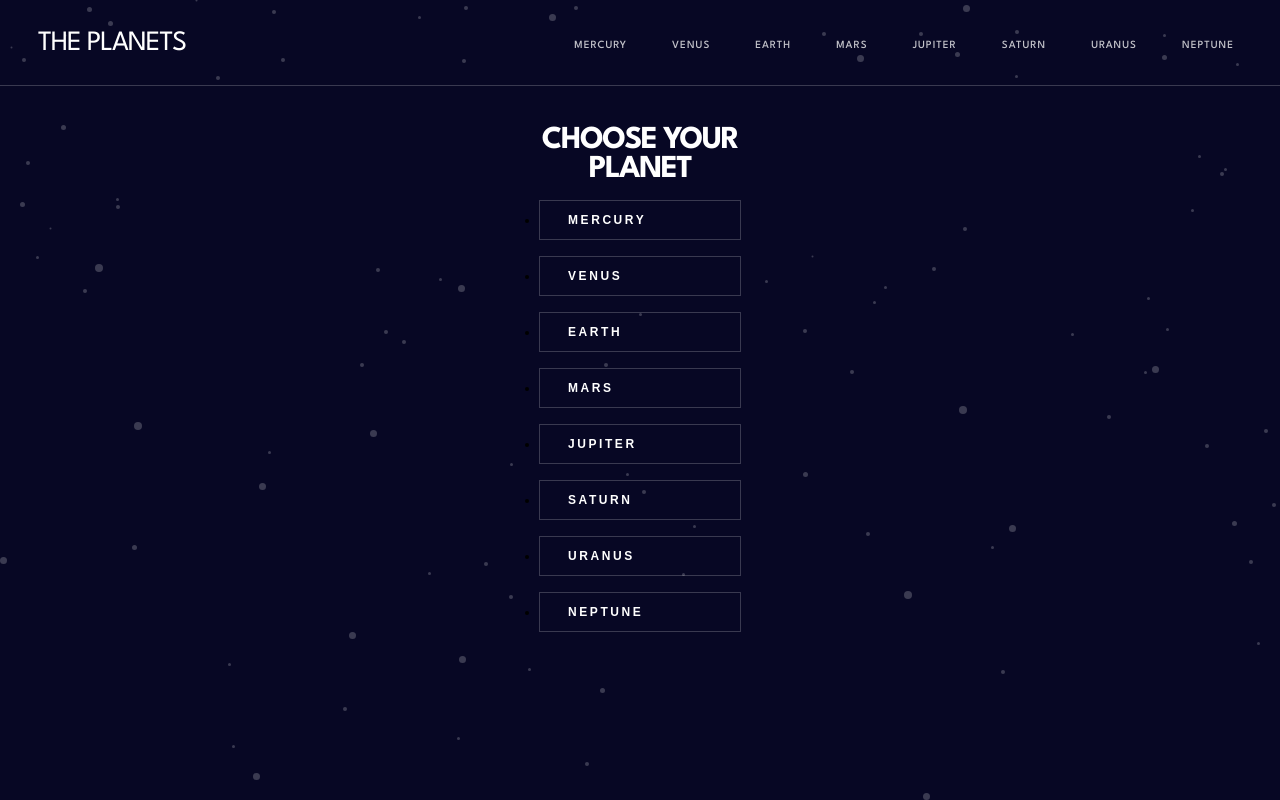
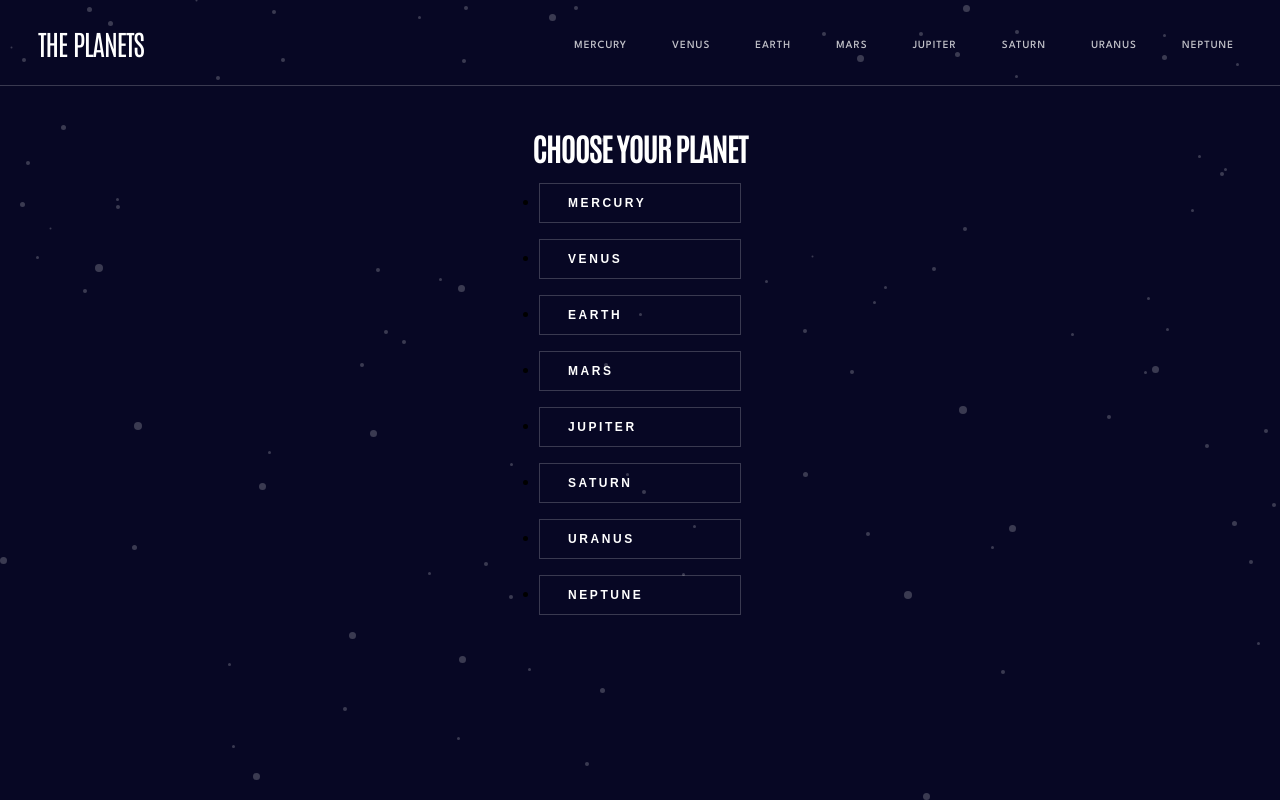
Before and after one commit to mseidel819/planet-facts, a Next.js app: page / in a window 1280 px wide. Built offline with nearby package versions, Linux system fonts and the light colour scheme.

Commit message:
variable

```diff
--- a/src/components/planet-content/main-content.module.scss
+++ b/src/components/planet-content/main-content.module.scss
@@ -69,6 +69,7 @@
 .buttonText {
   margin: 0;
   margin-left: 28px;
+  font-family: var(--body-font);
 }
 
 .imgContainer {
--- a/src/pages/[planet].tsx
+++ b/src/pages/[planet].tsx
@@ -37,8 +37,7 @@ const PlanetPage = () => {
         <Loader />
       </>
     );
-  }
-  if (!planetObj) {
+  } else if (!planetObj) {
     return (
       <>
         <Head>
@@ -53,8 +52,7 @@ const PlanetPage = () => {
         <h1>PLanet not found!</h1>
       </>
     );
-  }
-
+  } else
     return (
       <>
         <Head>
--- a/src/pages/_app.tsx
+++ b/src/pages/_app.tsx
@@ -19,7 +19,7 @@ const leagueSpartan = League_Spartan({
 
 export default function App({ Component, pageProps }: AppProps) {
   return (
-    <main className={`${antonio.className}  ${leagueSpartan.className}`}>
+    <main className={`${antonio.variable}  ${leagueSpartan.variable}`}>
       <NavBar />
       <Component {...pageProps} />
     </main>
```
Lines whose indentation alone changed are shown as unchanged.
